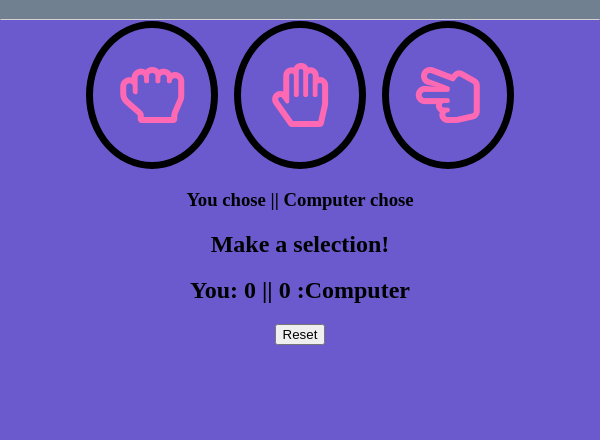
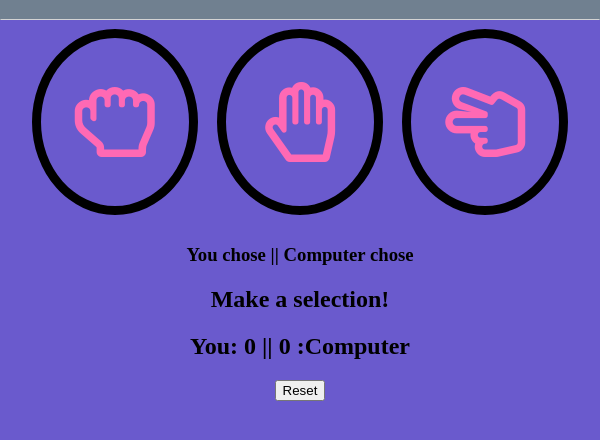
Before and after one commit to carbone84/rock-paper-scissors, a plain HTML site: page index.html in a window 600 px wide. Shown: the part 62-502 px from the top of the page. Drawn offline with Linux system fonts and the light colour scheme.

Commit message:
removed .container width

```diff
--- a/styles.css
+++ b/styles.css
@@ -11,9 +11,6 @@ body {
 }
 
 .container {
-    /* max-width: 50vw; */
-    width: 100%;
-    height: 25vw;
     margin: 0 auto;
     display: flex;
     justify-content: center;
@@ -50,7 +47,7 @@ and (max-device-width: 480px) {
 
 @media only screen
 and (min-device-width: 481px)
-and (max-device-width: 1024px) {
+and (max-device-width: 760px) {
 /* Styles */
     .choice {
         font-size: 4em;
```
